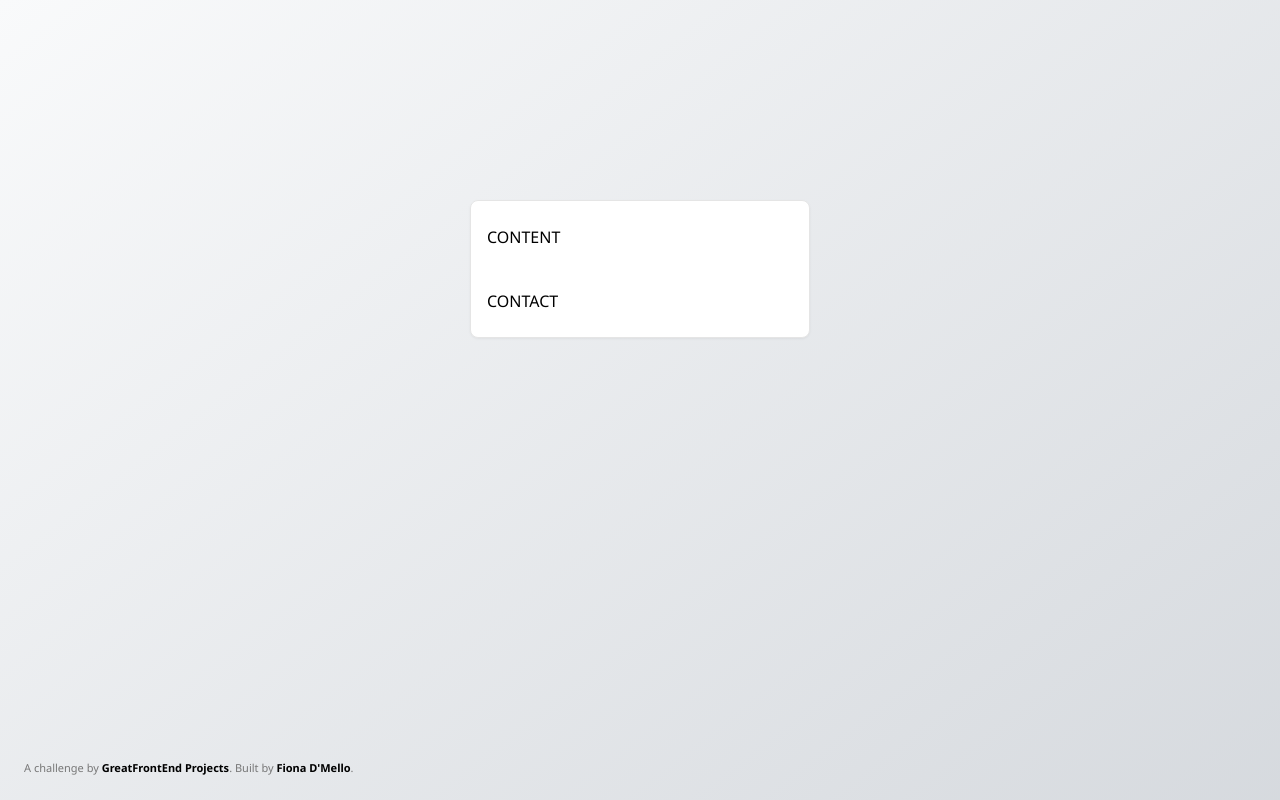
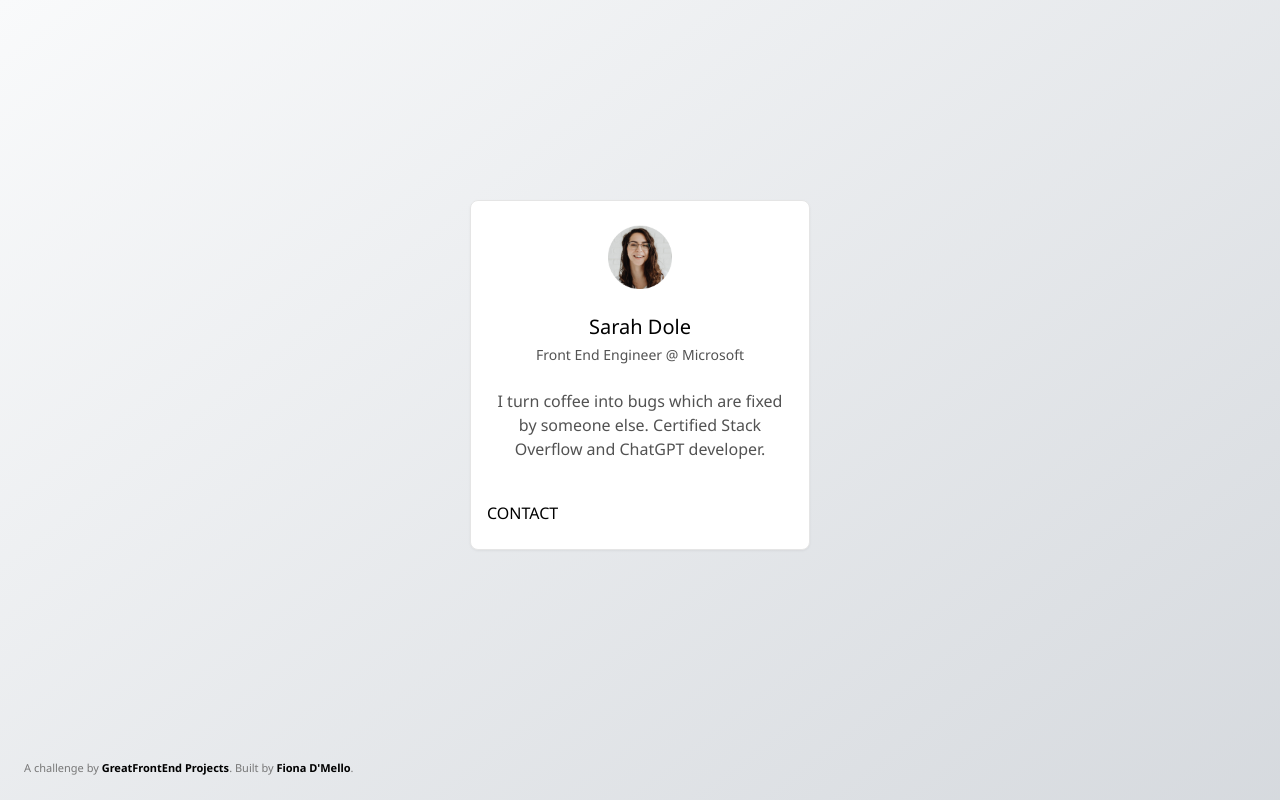
Before and after one commit to FionaDmello/profile-card, a plain HTML site: page index.html in a window 1280 px wide. Shown: the top 800 px of the page. Drawn offline with nearby package versions, Linux system fonts and the light colour scheme.

Commit message:
created card content with styling

```diff
--- a/index.html
+++ b/index.html
@@ -25,8 +25,27 @@
       id="card-container"
       class="mt-[200px] mx-auto w-[340px] rounded-lg border-[1px] border-neutral-200 drop-shadow-sm flex flex-col gap-10 px-4 py-6 bg-white"
     >
-      <div id="content-container">CONTENT</div>
-      <div id="contact-container">CONTACT</div>
+      <div
+        id="content-container"
+        class="basis-3/4 flex flex-col gap-6 justify-items-center items-center"
+      >
+        <img
+          src="./img/profile.png"
+          class="w-16 h-16"
+          alt="users profile image"
+        />
+        <div class="flex flex-col gap-1 justify-items-center items-center">
+          <div class="text-xl">Sarah Dole</div>
+          <div class="text-sm text-neutral-600">
+            Front End Engineer @ Microsoft
+          </div>
+        </div>
+        <div class="text-base text-neutral-600 text-center line-clamp-3">
+          I turn coffee into bugs which are fixed by someone else. Certified
+          Stack Overflow and ChatGPT developer.
+        </div>
+      </div>
+      <div id="contact-container" class="basis-1/4">CONTACT</div>
     </div>
     <!--
       Sarah Dole
```
